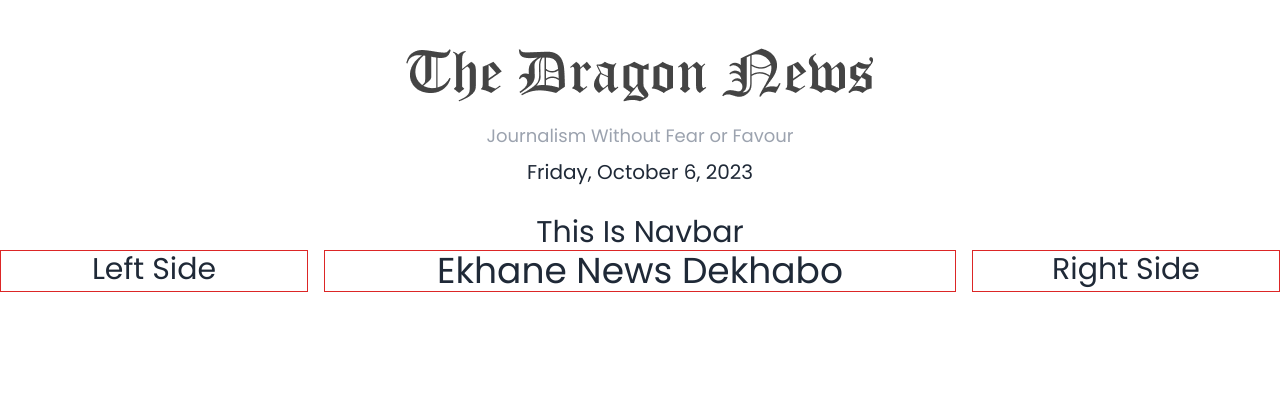
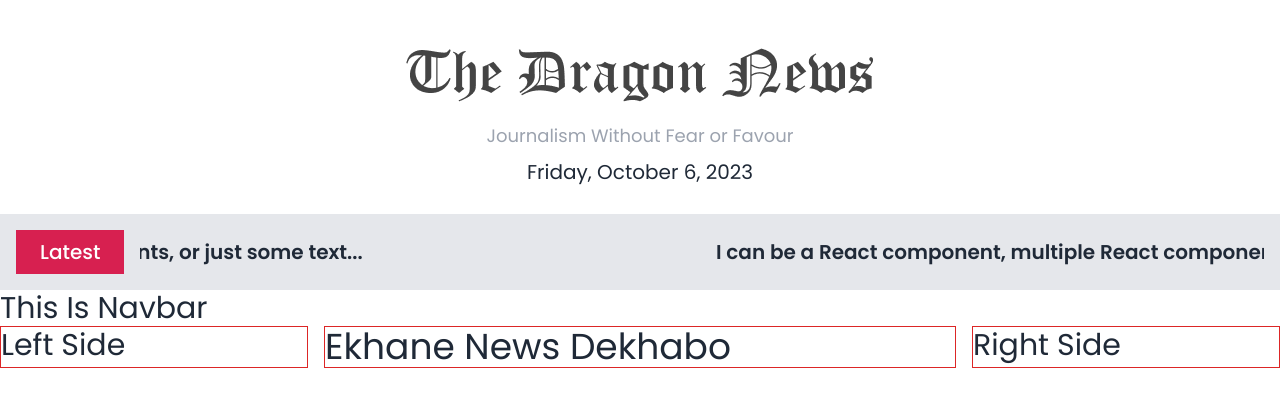
Before and after one commit to mdnoble1/dragon-news, a React (Vite) app: page / in a window 1280 px wide. Shown: the top 406 px of the page. Built offline with nearby package versions, Linux system fonts and the light colour scheme.

Commit message:
added react marquee in home

```diff
--- a/package.json
+++ b/package.json
@@ -16,6 +16,7 @@
     "moment": "^2.29.4",
     "react": "^18.2.0",
     "react-dom": "^18.2.0",
+    "react-fast-marquee": "^1.6.1",
     "react-router-dom": "^6.16.0",
     "sort-by": "^0.0.2"
   },
--- /dev/null
+++ b/src/pages/Home/BreakingNews.jsx
@@ -0,0 +1,19 @@
+import Marquee from "react-fast-marquee";
+
+const BreakingNews = () => {
+  return (
+    <div className="bg-gray-200 py-4 px-4 flex items-center">
+      <button className="bg-[#D72050] px-6 py-2 font-medium text-xl text-white mr-4">
+        Latest
+      </button>
+      <div>
+        <Marquee speed={100} className="font-semibold text-xl mr-12">
+          I can be a React component, multiple React components, or just some
+          text...
+        </Marquee>
+      </div>
+    </div>
+  );
+};
+
+export default BreakingNews;
--- a/src/pages/Home/Home.jsx
+++ b/src/pages/Home/Home.jsx
@@ -2,11 +2,13 @@ import Header from "../shared/Header/Header";
 import LeftSideNav from "../shared/LeftSideNav/LeftSideNav";
 import Navbar from "../shared/Navbar/Navbar";
 import RightSideNav from "../shared/RightSideNav/RightSideNav";
+import BreakingNews from "./BreakingNews";
 
 const Home = () => {
     return (
-        <div className="text-center">
+        <div>
             <Header></Header>
+            <BreakingNews></BreakingNews>
             <Navbar></Navbar>
             <div className="grid grid-cols-1 md:grid-cols-4 gap-4">
                 <div className="border border-red-600"><LeftSideNav></LeftSideNav></div>
--- a/src/pages/shared/Header/Header.jsx
+++ b/src/pages/shared/Header/Header.jsx
@@ -3,7 +3,7 @@ import logo from "../../../assets/logo.png"
 
 const Header = () => {
     return (
-        <div>
+        <div className="text-center">
             <img className="mx-auto mt-12 mb-5 w-11/12 md:w-fit" src={logo} alt="" />
             <p className="text-lg text-gray-400">Journalism Without Fear or Favour</p>
             <p className="text-xl mt-2 mb-7">{moment().format("dddd, MMMM D, YYYY")}</p>
```
Also changed, not shown: 1 other file (tests, documents, lock files or other folders).
